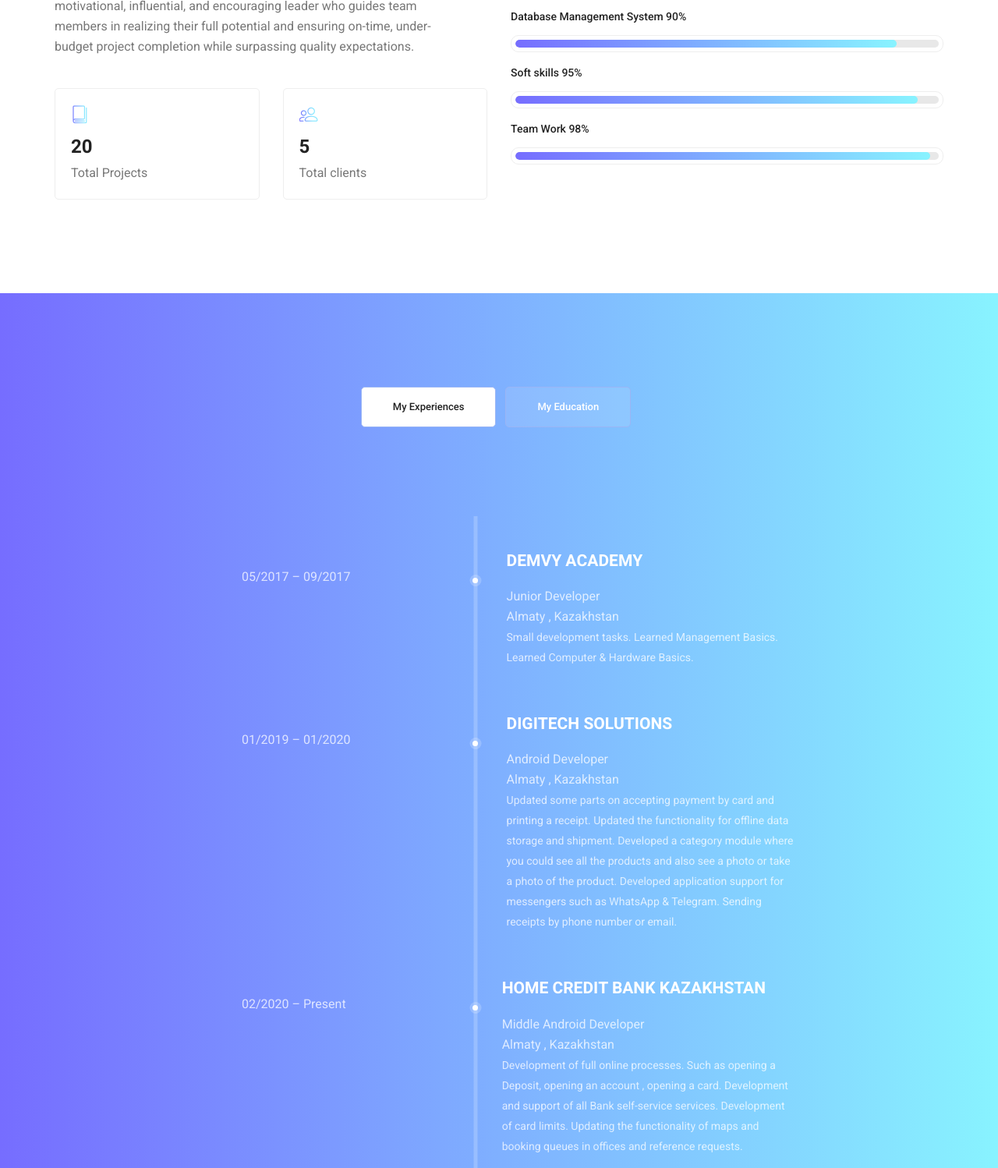
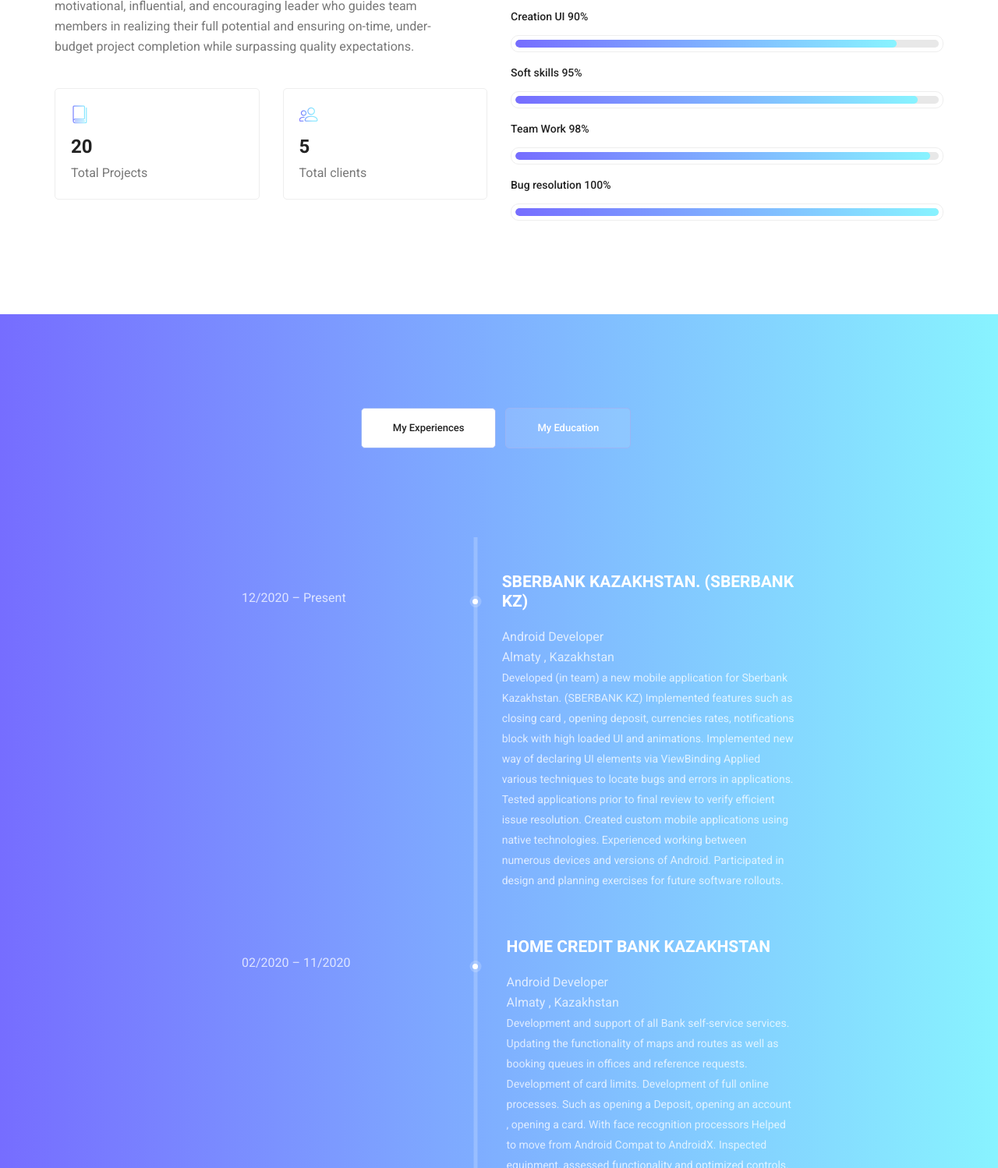
Before and after one commit to nurgi17/kuka_web, a plain HTML site: page index.html in a window 1280 px wide. Shown: the part 1302-2800 px from the top of the page at 78% size. Drawn offline with Linux system fonts and the light colour scheme.

Commit message:
Some changes from Kuka

```diff
--- a/index.html
+++ b/index.html
@@ -89,10 +89,11 @@
                 <div class="personal_text">
                   <h6>Hello Everybody, i am</h6>
                   <h3>Kuanysh Salyk</h3>
-                  <h4>Middle Android Developer</h4>
+                  <h4>Android Developer</h4>
                   <p>
-										Your dream employee.<br/>
-										Determined , Creative, Smart , HardWorker
+										I am a skilled mobile developer who loves coding and making people happy with amazing things which we are going to create.
+                    Proactive, talented communicator well-versed in all aspects of mobile app development.
+                    My best quote "Never follow, always lead"
                   </p>
                   <ul class="list basic_info">
                     <li>
@@ -103,7 +104,7 @@
                     </li>
                     <li>
                       <a href="#"
-                        ><i class="lnr lnr-phone-handset"></i> +7(747) 394 95 99</a
+                        ><i class="lnr lnr-phone-handset"></i> +7(775) 094 95 99</a
                       >
                     </li>
                     <li>
@@ -211,7 +212,7 @@
                   </div>
                 </div>
                 <div class="skill_item">
-                  <h4>Database Management System <span class="counter">90</span>%</h4>
+                  <h4>Creation UI <span class="counter">90</span>%</h4>
                   <div class="progress_br">
                     <div class="progress">
                       <div
@@ -246,6 +247,20 @@
                         class="progress-bar"
                         role="progressbar"
                         aria-valuenow="98"
+                        aria-valuemin="0"
+                        aria-valuemax="100"
+                      ></div>
+                    </div>
+                  </div>
+                </div>
+                <div class="skill_item">
+                  <h4>Bug resolution <span class="counter">100</span>%</h4>
+                  <div class="progress_br">
+                    <div class="progress">
+                      <div
+                        class="progress-bar"
+                        role="progressbar"
+                        aria-valuenow="100"
                         aria-valuemin="0"
                         aria-valuemax="100"
                       ></div>
@@ -302,17 +317,44 @@
                   <span></span>
                   <div class="media">
                     <div class="d-flex">
-                      <p>05/2017 – 09/2017</p>
+                      <p>12/2020 – Present</p>
                     </div>
                     <div class="media-body">
-                      <h4>Demvy Academy</h4>
+                      <h4>Sberbank Kazakhstan. (SBERBANK KZ)</h4>
                       <p>
-                        Junior Developer <br />Almaty , Kazakhstan
+                        Android Developer <br />Almaty , Kazakhstan
                       </p>
                       <p class="mini-size">
-                        Small development tasks.
-                        Learned Management Basics.
-                        Learned Computer & Hardware Basics.</p>
+                        Developed (in team) a new mobile application for Sberbank Kazakhstan. (SBERBANK KZ)
+                        Implemented features such as closing card , opening deposit, currencies rates, notifications block with high loaded UI and animations.
+                        Implemented new way of declaring UI elements via ViewBinding
+                        Applied various techniques to locate bugs and errors in applications.
+                        Tested applications prior to final review to verify efficient issue resolution.
+                        Created custom mobile applications using native technologies.
+                        Experienced working between numerous devices and versions of Android.
+                        Participated in design and planning exercises for future software rollouts.
+                      </p>
+                    </div>
+                  </div>
+                </li>
+                <li>
+                  <span></span>
+                  <div class="media">
+                    <div class="d-flex">
+                      <p>02/2020 – 11/2020</p>
+                    </div>
+                    <div class="media-body">
+                      <h4>Home Credit Bank Kazakhstan</h4>
+                      <p>
+                        Android Developer <br />Almaty , Kazakhstan
+                      </p>
+                      <p class="mini-size">Development and support of all Bank self-service services.
+                        Updating the functionality of maps and routes as well as booking queues in offices and reference requests.
+                        Development of card limits.
+                        Development of full online processes. Such as opening a Deposit, opening an account , opening a card. With face recognition processors
+                        Helped to move from Android Compat to AndroidX.
+                        Inspected equipment, assessed functionality and optimized controls.
+                        Worked closely with steak holders, business managers, security specialists to establish specifications and system designs.
                     </div>
                   </div>
                 </li>
@@ -328,29 +370,16 @@
                         Android Developer <br />Almaty , Kazakhstan
                       </p>
                       <p class="mini-size">
-                        Updated some parts on accepting payment by card and printing a receipt.
+                        Updated and improve several parts on accepting payment by card and printing a receipt.
                         Updated the functionality for offline data storage and shipment.
-                        Developed a category module where you could see all the products and also see a photo or take a photo of the product.
-                        Developed application support for messengers such as WhatsApp & Telegram. Sending receipts by phone number or email.
+                        Developed a category module where seller and buyer could see all the products with it's nominal and position in warehouse.
+                        Implemented feature of making or putting photo of the product.
+                        Implemented feature of searching goods by barcode
+                        Implemented application's support for online messengers such as WhatsApp & Telegram.
+                        Sending receipts by phone number ( WhatsApp & Telegram) or email.
+                        Inspected equipment, assessed functionality and optimized controls.
+                        Contributed ideas and suggestions in team meetings and delivered updates on deadlines, designs and enhancements.
                       </p>
-                    </div>
-                  </div>
-                </li>
-                <li>
-                  <span></span>
-                  <div class="media">
-                    <div class="d-flex">
-                      <p>02/2020 – Present</p>
-                    </div>
-                    <div class="media-body">
-                      <h4>Home Credit Bank Kazakhstan</h4>
-                      <p>
-                        Middle Android Developer <br />Almaty , Kazakhstan
-                      </p>
-                      <p class="mini-size">Development of full online processes. Such as opening a Deposit, opening an account , opening a card.
-                        Development and support of all Bank self-service services.
-                        Development of card limits.
-                        Updating the functionality of maps and booking queues in offices and reference requests.</p>
                     </div>
                   </div>
                 </li>
@@ -428,7 +457,7 @@
     <section class="home_gallery_area p_120" id="projects">
       <div class="container">
         <div class="main_title">
-          <h2>My Latest Featured Projects</h2>
+          <h2>My Latest Pet Projects</h2>
         </div>
         <div class="isotope_fillter">
           <ul class="gallery_filter list">
```
